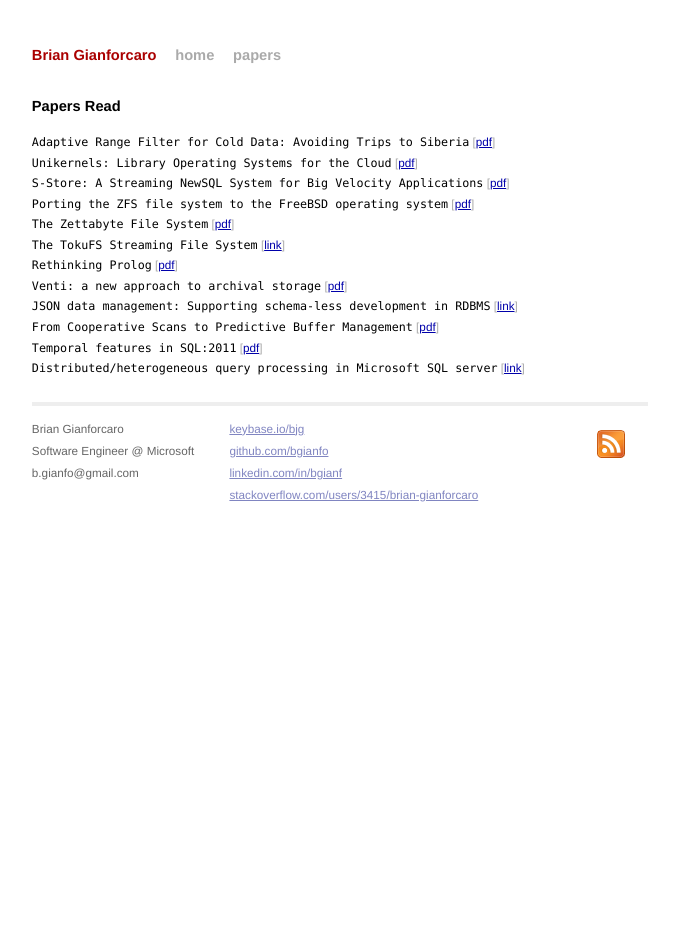
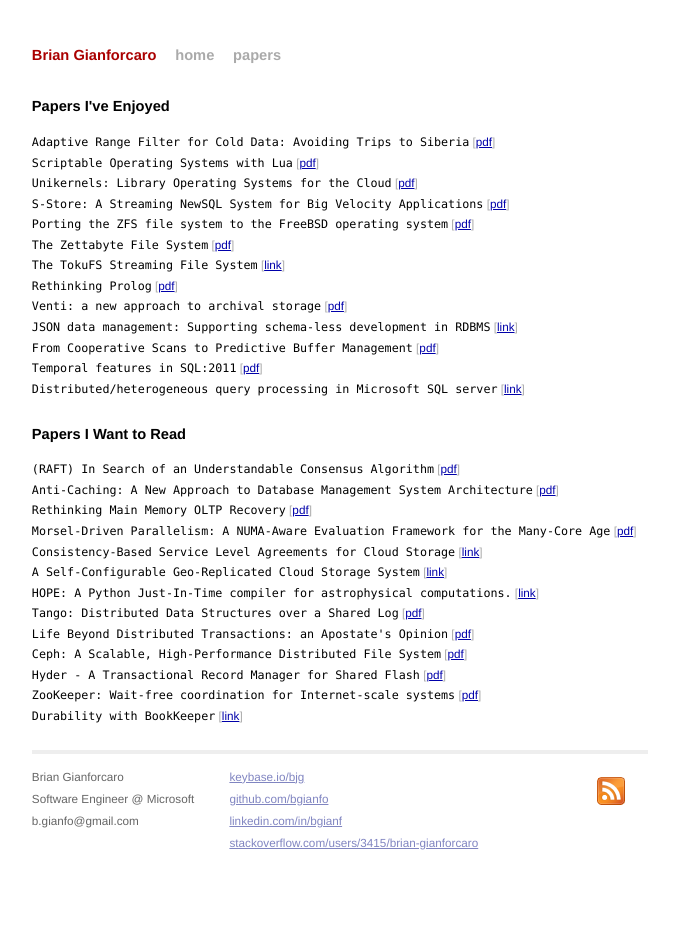
Before and after one commit to bgianfo/bgianfo.github.io, a Jekyll site: the page built from papers/index.html, in a window 1280 px wide. Shown: the whole page, without its empty margins (300-979 px from the left). Built offline with Jekyll 4.4.1, drawn with Linux system fonts in a browser that asks for light colours; Markdown is read by kramdown in place of the engine named in the settings.

Commit message:
Bulk add a bunch of papers to the paper list...

```diff
--- a/papers/index.html
+++ b/papers/index.html
@@ -4,9 +4,10 @@ title: Papers
 ---
 
 <div id="papers">
-  <h1>Papers Read</h1>
+  <h1>Papers I've Enjoyed</h1>
   <ul class="papers-list">
       <li><span>Adaptive Range Filter for Cold Data: Avoiding Trips to Siberia</span> [<a href="http://www.vldb.org/pvldb/vol6/p1714-kossmann.pdf">pdf</a>]</li>
+      <li><span>Scriptable Operating Systems with Lua</span> [<a href="http://www.netbsd.org/~lneto/dls14.pdf">pdf</a>]</li>
       <li><span>Unikernels: Library Operating Systems for the Cloud</span> [<a href="http://anil.recoil.org/papers/2013-asplos-mirage.pdf">pdf</a>]</li>
       <li><span>S-Store: A Streaming NewSQL System for Big Velocity Applications</span> [<a href="http://www.vldb.org/pvldb/vol7/p1633-cetintemel.pdf">pdf</a>]</li>
       <li><span>Porting the ZFS file system to the FreeBSD operating system</span> [<a href="http://2007.asiabsdcon.org/papers/P16-paper.pdf">pdf</a>]</li>
@@ -19,4 +20,21 @@ title: Papers
       <li><span>Temporal features in SQL:2011</span> [<a href="http://www.sigmod.org/publications/sigmod-record/1209/pdfs/07.industry.kulkarni.pdf">pdf</a>]</li>
       <li><span>Distributed/heterogeneous query processing in Microsoft SQL server</span> [<a href="http://ieeexplore.ieee.org/xpls/abs_all.jsp?arnumber=1410211&tag=1">link</a>]</li>
   </ul>
+  <h1>Papers I Want to Read</h1>
+  <ul class="papers-list">
+      <li><span>(RAFT) In Search of an Understandable Consensus Algorithm</span> [<a href="https://ramcloud.stanford.edu/raft.pdf">pdf</a>]</li>
+      <li><span>Anti-Caching: A New Approach to Database Management System Architecture</span> [<a href="http://www.vldb.org/pvldb/vol6/p1942-debrabant.pdf">pdf</a>]</li>
+      <li><span>Rethinking Main Memory OLTP Recovery</span> [<a href="http://hstore.cs.brown.edu/papers/voltdb-recovery.pdf">pdf</a>]</li>
+      <li><span>Morsel-Driven Parallelism: A NUMA-Aware Evaluation Framework for the Many-Core Age</span> [<a href="http://www-db.in.tum.de/~leis/papers/morsels.pdf">pdf</a>]</li>
+      <li><span>Consistency-Based Service Level Agreements for Cloud Storage</span> [<a href="http://dl.acm.org/citation.cfm?id=2522731">link</a>]</li>
+      <li><span>A Self-Configurable Geo-Replicated Cloud Storage System</span> [<a href="https://www.usenix.org/conference/osdi14/technical-sessions/presentation/ardekani">link</a>]</li>
+      <li><span>HOPE: A Python Just-In-Time compiler for astrophysical computations.</span> [<a href="http://arxiv.org/abs/1410.4345">link</a>]</li>
+      <li><span>Tango: Distributed Data Structures over a Shared Log</span> [<a href="http://www.cs.cornell.edu/~taozou/sosp13/tangososp.pdf">pdf</a>]</li>
+      <li><span>Life Beyond Distributed Transactions: an Apostate's Opinion</span> [<a href="http://www.ics.uci.edu/~cs223/papers/cidr07p15.pdf">pdf</a>]</li>
+      <li><span>Ceph: A Scalable, High-Performance Distributed File System</span> [<a href="http://www.ssrc.ucsc.edu/Papers/weil-osdi06.pdf">pdf</a>]</li>
+      <li><span>Hyder - A Transactional Record Manager for Shared Flash</span> [<a href="http://www.cidrdb.org/cidr2011/Papers/CIDR11_Paper2.pdf">pdf</a>]</li>
+      <li><span>ZooKeeper: Wait-free coordination for Internet-scale systems</span> [<a href="https://www.usenix.org/legacy/event/usenix10/tech/full_papers/Hunt.pdf">pdf</a>]</li>
+      <li><span>Durability with BookKeeper</span> [<a href="http://dl.acm.org/citation.cfm?id=2433144">link</a>]</li>
+  </ul>
+
 </div>
```
